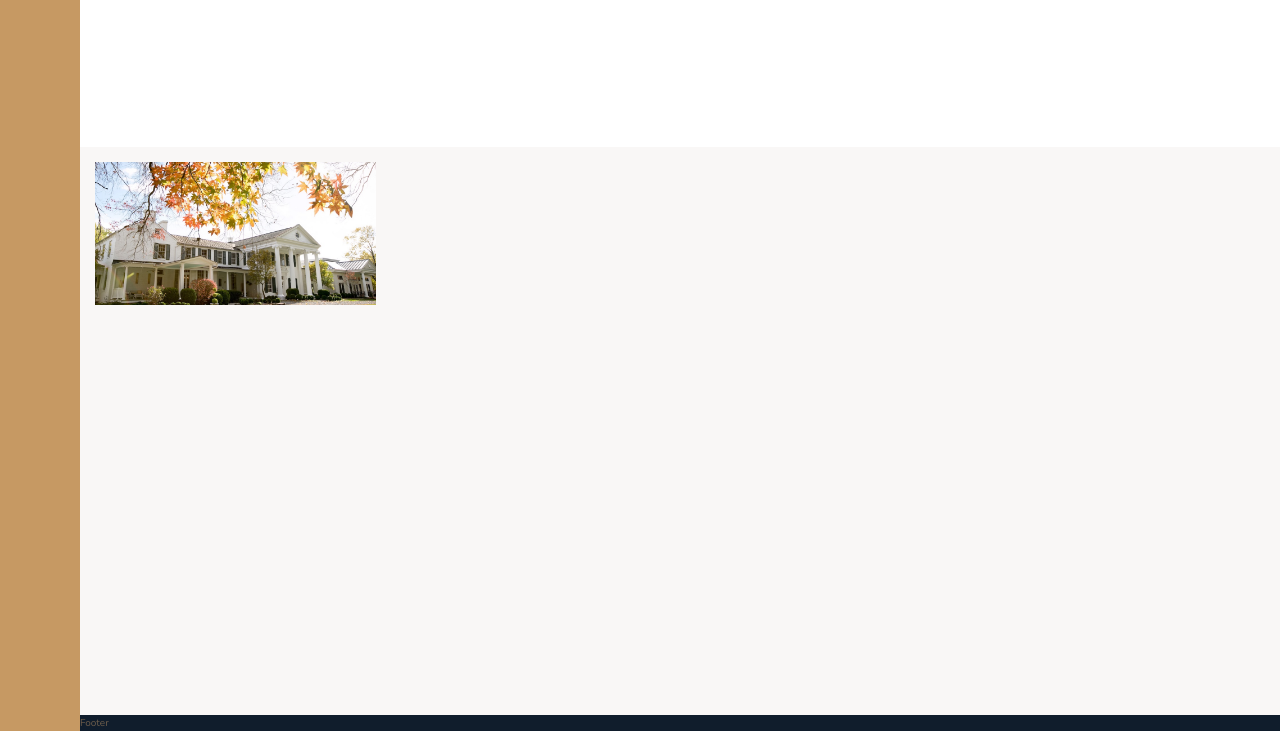
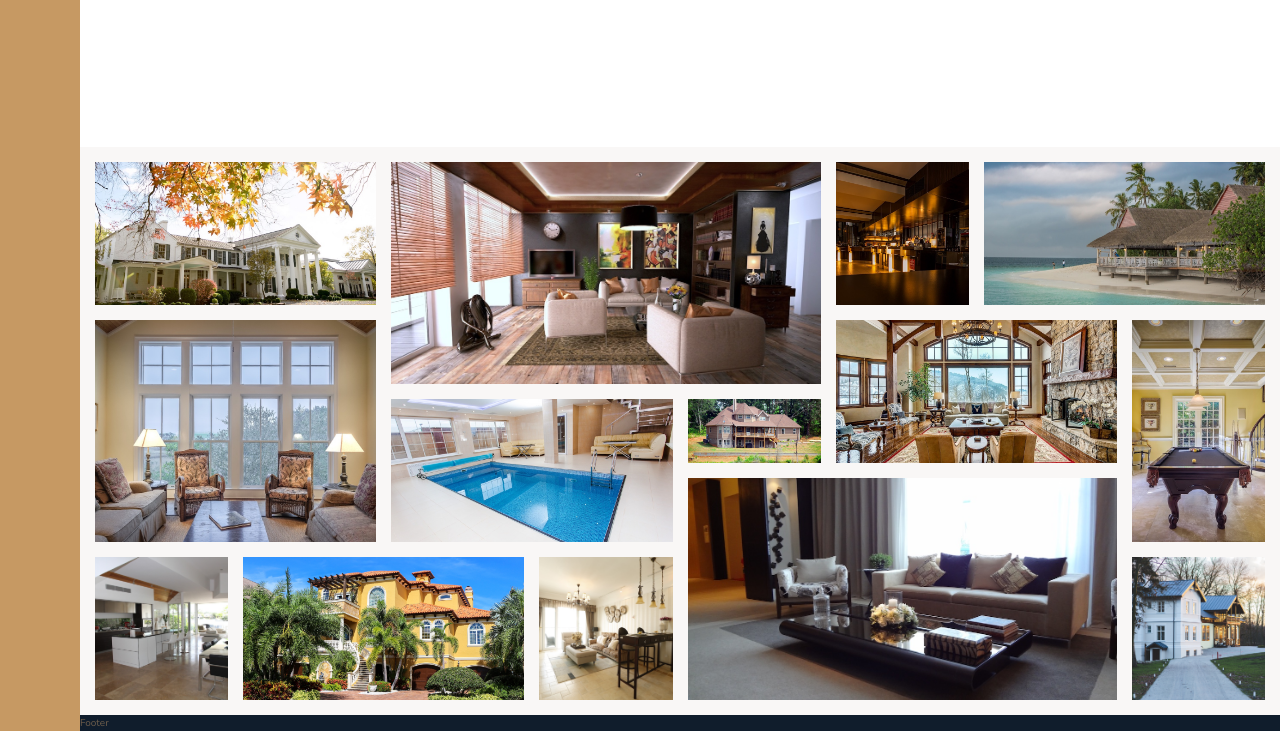
Before and after one commit to francis-mwas/Css-grid-project, a website: page index.html in a window 1280 px wide. Shown: the part 2980-3711 px from the top of the page. Drawn offline with nearby package versions, Linux system fonts and the light colour scheme.

Commit message:
Finished creating the gallery

```diff
--- a/index.html
+++ b/index.html
@@ -279,8 +279,48 @@
        </section>
        <section class="gallery">
           <figure class="gallery__item gallery__item--1">
-  <img src="img/gal-1.jpeg" alt="Gallery image one" class="gallery__img">
+               <img src="img/gal-1.jpeg" alt="Gallery image one" class="gallery__img">
           </figure>
+           <figure class="gallery__item gallery__item--2">
+               <img src="img/gal-2.jpeg" alt="Gallery image two" class="gallery__img">
+          </figure>
+           <figure class="gallery__item gallery__item--3">
+               <img src="img/gal-3.jpeg" alt="Gallery image three" class="gallery__img">
+          </figure>
+          <figure class="gallery__item gallery__item--4">
+               <img src="img/gal-4.jpeg" alt="Gallery image four" class="gallery__img">
+          </figure>
+          <figure class="gallery__item gallery__item--5">
+               <img src="img/gal-5.jpeg" alt="Gallery image five" class="gallery__img">
+          </figure>
+          <figure class="gallery__item gallery__item--6">
+               <img src="img/gal-6.jpeg" alt="Gallery image six" class="gallery__img">
+          </figure>
+          <figure class="gallery__item gallery__item--7">
+               <img src="img/gal-7.jpeg" alt="Gallery image seven" class="gallery__img">
+          </figure>
+          <figure class="gallery__item gallery__item--8">
+               <img src="img/gal-8.jpeg" alt="Gallery image eight" class="gallery__img">
+          </figure>
+          <figure class="gallery__item gallery__item--9">
+               <img src="img/gal-9.jpeg" alt="Gallery image nine" class="gallery__img">
+          </figure>
+          <figure class="gallery__item gallery__item--10">
+               <img src="img/gal-10.jpeg" alt="Gallery image ten" class="gallery__img">
+          </figure>
+          <figure class="gallery__item gallery__item--11">
+               <img src="img/gal-11.jpeg" alt="Gallery image eleven" class="gallery__img">
+          </figure>
+          <figure class="gallery__item gallery__item--12">
+               <img src="img/gal-12.jpeg" alt="Gallery image twelve" class="gallery__img">
+          </figure>
+          <figure class="gallery__item gallery__item--13">
+               <img src="img/gal-13.jpeg" alt="Gallery image thirteen" class="gallery__img">
+          </figure>
+          <figure class="gallery__item gallery__item--14">
+               <img src="img/gal-14.jpeg" alt="Gallery image fourteen" class="gallery__img">
+          </figure>
+
        </section>
        <footer class="footer">
            Footer
--- a/sass/_gallery.scss
+++ b/sass/_gallery.scss
@@ -12,7 +12,58 @@
             &--1{
                   grid-row: 1 / 3;
                   grid-column: 1 / 3;
-
+            }
+            &--2{
+                  grid-row: 1 / 4;
+                  grid-column: 3 / 6;
+            }
+            &--3{
+                  grid-row: 1 / 3;
+                  grid-column: 6 / 7;
+             }
+            &--4{
+                  grid-row: 1 / 3;
+                  grid-column: 7/ -1;
+            }
+            &--5{
+                  grid-row: 3 / 6;
+                  grid-column: 1 / 3;
+            }
+            &--6{
+                  grid-row: 4 / 6;
+                  grid-column: 3 / 5;
+            }
+            &--7{
+                  grid-row: 4 / 5;
+                  grid-column: 5 / 6;
+            }
+            &--8{
+                  grid-row: 3 / 5;
+                  grid-column: 6 / 8;
+            }
+            &--9{
+                  grid-row: 6 / -1;
+                  grid-column: 1 / 2;
+            }
+            &--10{
+                  grid-row: 6 / -1;
+                  grid-column: 2 / 4;
+            }
+             &--11{
+                  grid-row: 6 / -1;
+                  grid-column: 4 / 5;
+            }
+            &--12{
+                  grid-row: 5 / -1;
+                  grid-column: 5 / 8;
+            }
+            &--13{
+                  grid-row: 3 / 6;
+                  grid-column: 8 / -1;
+            }
+            &--14{
+                  grid-row: 6 / -1;
+                  grid-column: 8 / -1;
             }
       }
       &__img{
```
Also changed, not shown: css/style.css.
